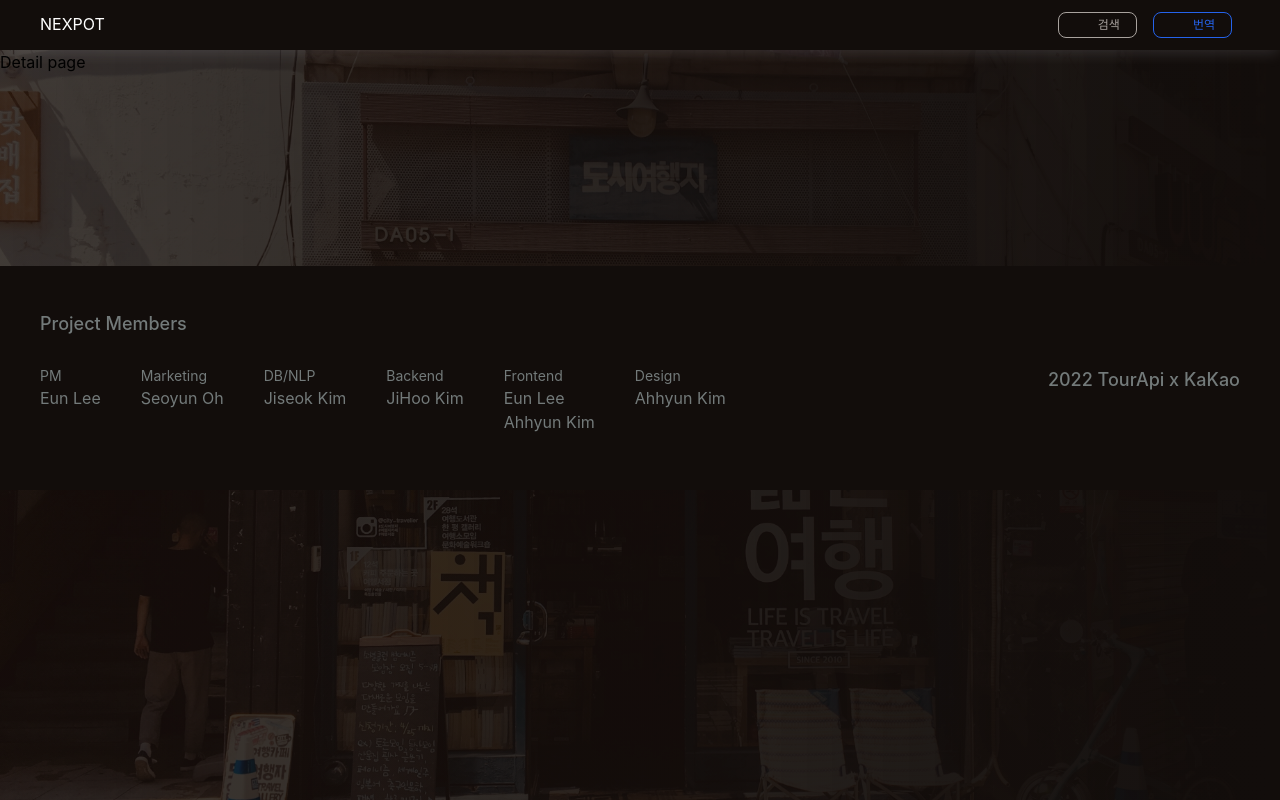
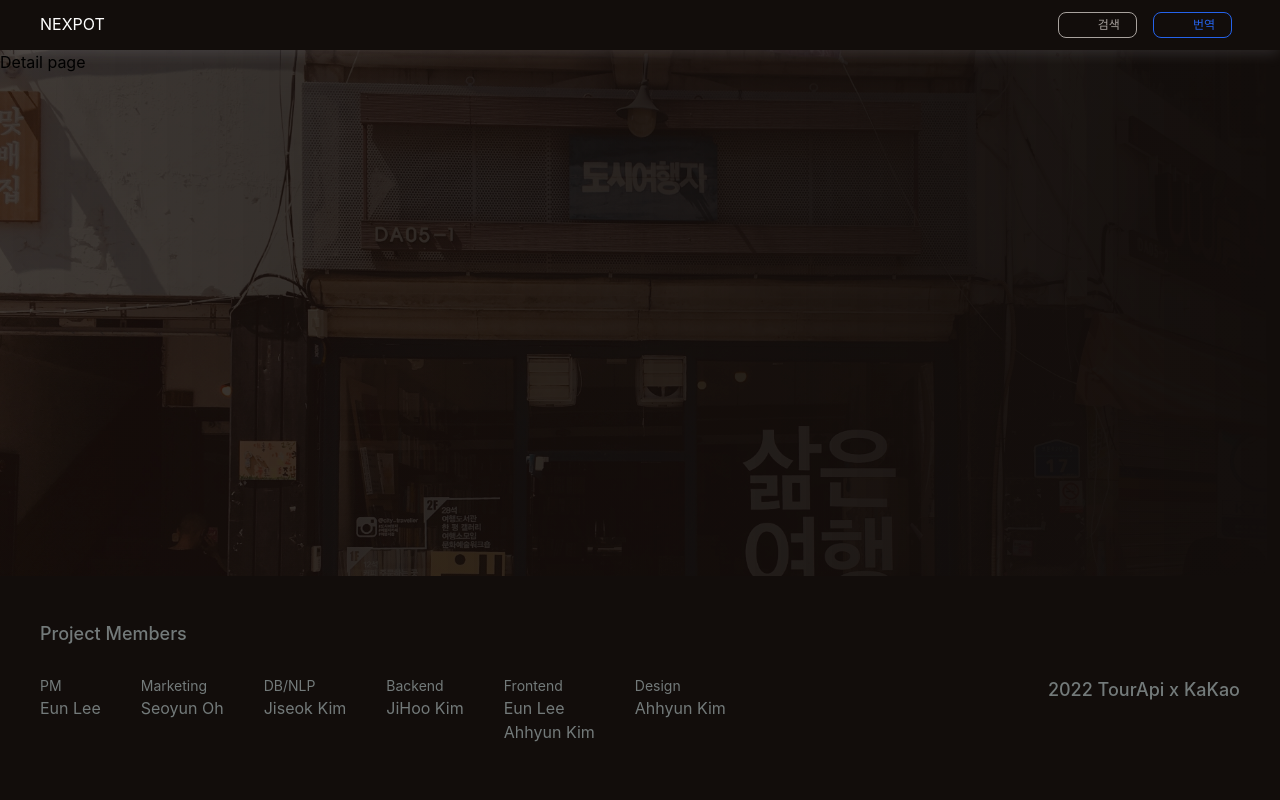
Before and after one commit to NEXPOT/Nexpot, a React (Create React App) app in the folder front-end/: page /detail in a window 1280 px wide. Built offline with nearby package versions, Linux system fonts and the light colour scheme; some icons are missing.

Commit message:
fixed footer

```diff
--- a/front-end/src/App.css
+++ b/front-end/src/App.css
@@ -21,3 +21,14 @@ body::after {
     background: linear-gradient(269.93deg, #120D0B 0.09%, rgba(18, 13, 11, 0.8) 101.91%);
     z-index: -1;
 }
+
+.wrapper {
+    display: flex;
+    flex-direction: column;
+    height: 100vh;
+}
+
+.contentWrapper {
+    padding-bottom: 14rem;
+    flex: 1;
+}
--- a/front-end/src/App.js
+++ b/front-end/src/App.js
@@ -7,12 +7,16 @@ import { BrowserRouter, Route, Routes } from "react-router-dom";
 export default function App() {
   return (
     <BrowserRouter>
-      <SearchHeader />
-      <Routes>
-        <Route path="/" element={<Main />} />
-        <Route path="/detail" element={<Detail />} />
-      </Routes>
-      <Footer/>
+      <div className="wrapper">
+        <div className="contentWrapper">
+          <SearchHeader />
+          <Routes>
+            <Route path="/" element={<Main />} />
+            <Route path="/detail" element={<Detail />} />
+          </Routes>
+        </div>
+        <Footer />
+      </div>
     </BrowserRouter>
 
   );
--- a/front-end/src/components/footer.js
+++ b/front-end/src/components/footer.js
@@ -2,7 +2,7 @@ import React from 'react'
 
 export default function footer() {
 	return (
-		<div className='text-[#737A7A] w-full mt-48 h-56 bg-[#120D0B]'>
+		<div className='text-[#737A7A] w-full mt-48 pb-48 h-56 bg-[#120D0B]'>
 			<div className='px-10 text-lg font-medium pt-11'>
 				Project Members
 			</div>
```
